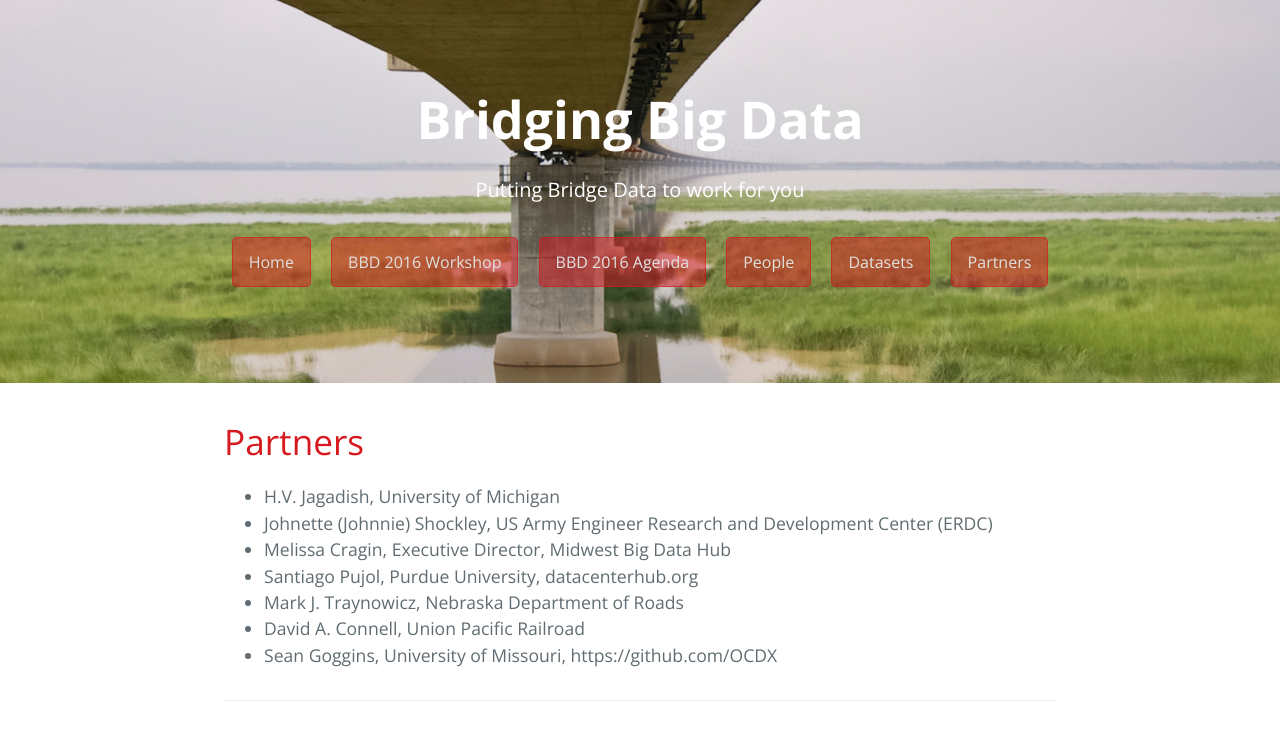
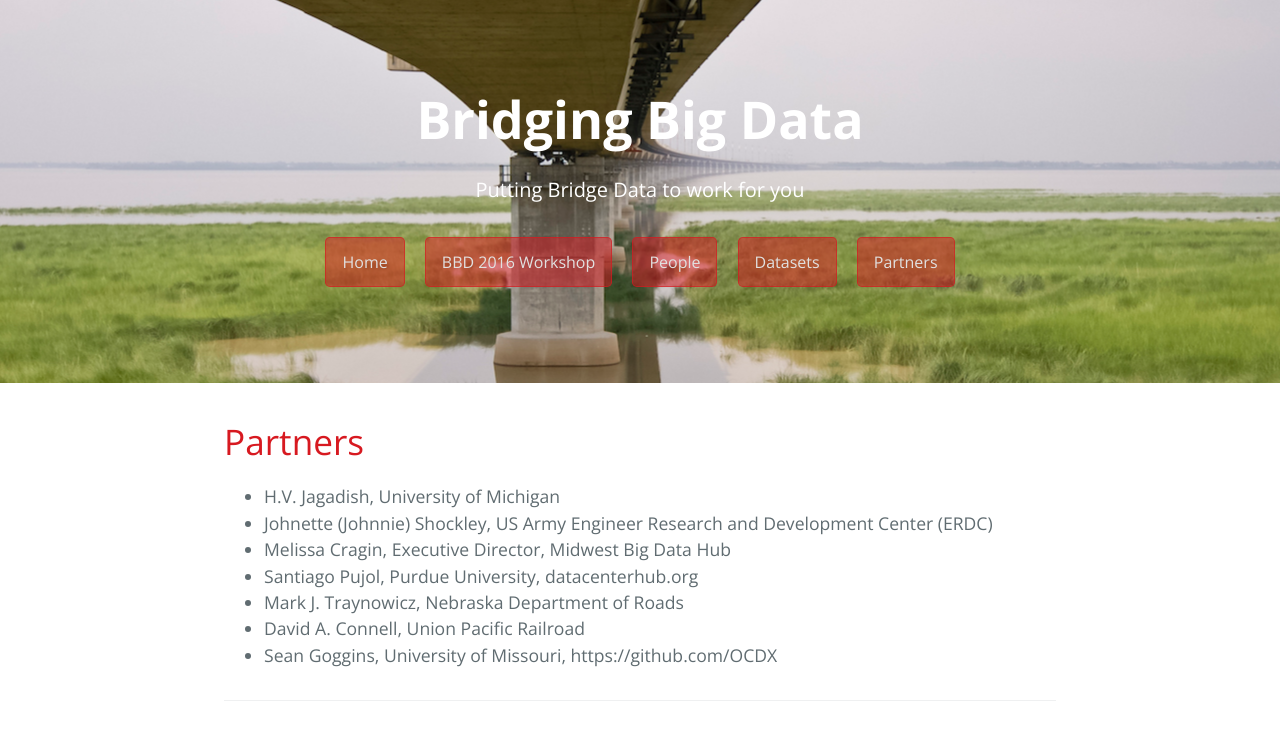
Before and after one commit to BridgingBigData/BridgingBigData.github.io, a Jekyll site: the page built from pages/partners.md, in a window 1280 px wide. Shown: the top 740 px of the page. Built offline with Jekyll 4.4.1, drawn with Linux system fonts in a browser that asks for light colours.

Commit message:
Update default.html

```diff
--- a/_layouts/default.html
+++ b/_layouts/default.html
@@ -16,7 +16,6 @@
       <h2 class="project-tagline">Putting Bridge Data to work for you</h2>
       <a href="/" class="btn">Home</a>
       <a href="/pages/bbd2016.html" class="btn">BBD 2016 Workshop</a>
-      <a href="/pages/bbd2016agenda.html" class="btn">BBD 2016 Agenda</a>
       <a href="/pages/people.html" class="btn">People</a>
       <a href="/pages/datasets.html" class="btn">Datasets</a>
       <a href="/pages/partners.html" class="btn">Partners</a>
```
